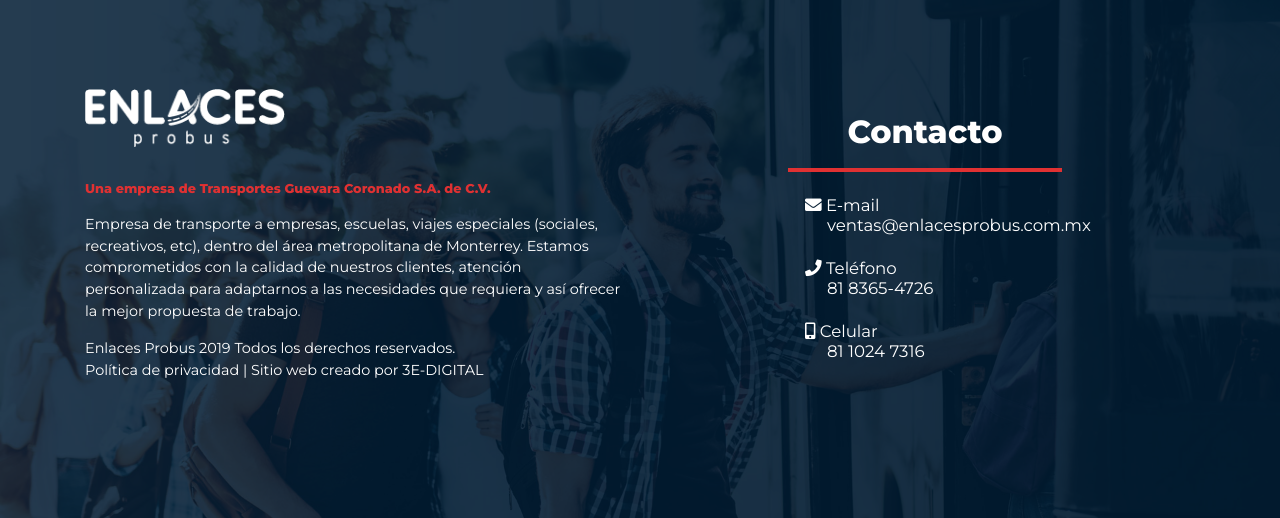
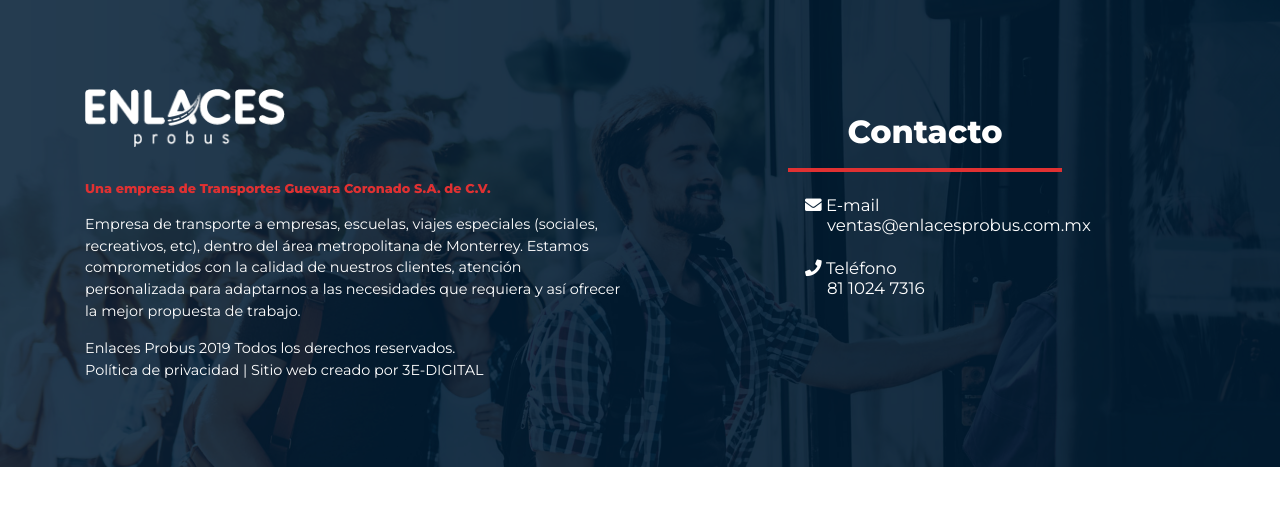
Before and after one commit to theonemanarmy/Pro-Bus, a PHP site: page / in a window 1280 px wide. Shown: the part 2689-3207 px from the top of the page. After the commit the page ends 3156 px from the top, so only its background shows below. Run offline with PHP 8.4, Linux system fonts and the light colour scheme; some libraries are stand-ins or nearby versions.

Commit message:
se cambiaron teléfonos en el index

```diff
--- a/index.php
+++ b/index.php
@@ -35,7 +35,7 @@
                 <ul class="navbar justify-content-xs-end">
                     <li class="nav-item">
 
-                        <img src="images/icons/Recurso12.png" alt="logo" class="logo oculto-logo-lg logo-width" style="padding: 20px 0 8px 0;">
+                        <img src="images/icons/Recurso12.png" alt="logotipo de enlaces probus" class="logo oculto-logo-lg logo-width" style="padding: 20px 0 8px 0;">
 
                         <a class="nav-link oculto-more-xs" style="cursor:default;">
                             <span>MÁS DE 10 AÑOS NOS RESPALDAN</span>
@@ -428,8 +428,8 @@
 
                 </div>
 
-                <div>
-                </div>
+            </div>
+        </div>
     </section>
 
 
@@ -489,29 +489,18 @@
 
 
                             <li>
-                                <a class="link" href="tel:8183654726">
+                                <a class="link" href="tel:8110247316">
                                     <h5 class="text-left">
                                         <i class="fas fa-phone"></i>
                                         Teléfono
                                         <br>
-                                        <span> 81 8365-4726</span>
+                                        <span> 81 1024 7316</span>
                                     </h5>
 
 
                                 </a>
                             </li>
 
-
-
-                            <li>
-                                <a class="link" href="tel:8110247316">
-                                    <h5 class="text-left">
-                                        <i class="fas fa-mobile-alt"></i> Celular
-                                        <br>
-                                        <span>81 1024 7316</span>
-                                    </h5>
-                                </a>
-                            </li>
                         </ul>
 
 
```
